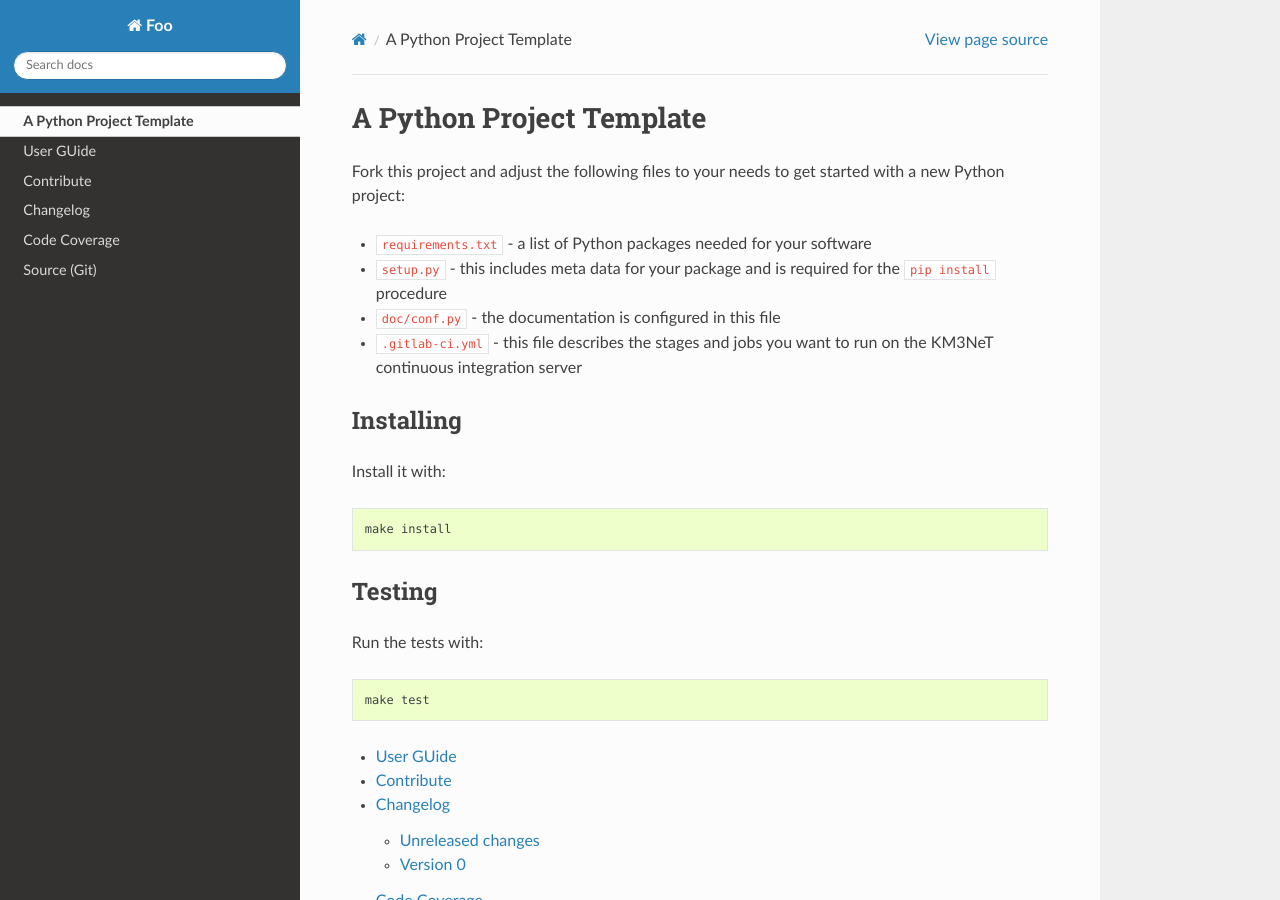
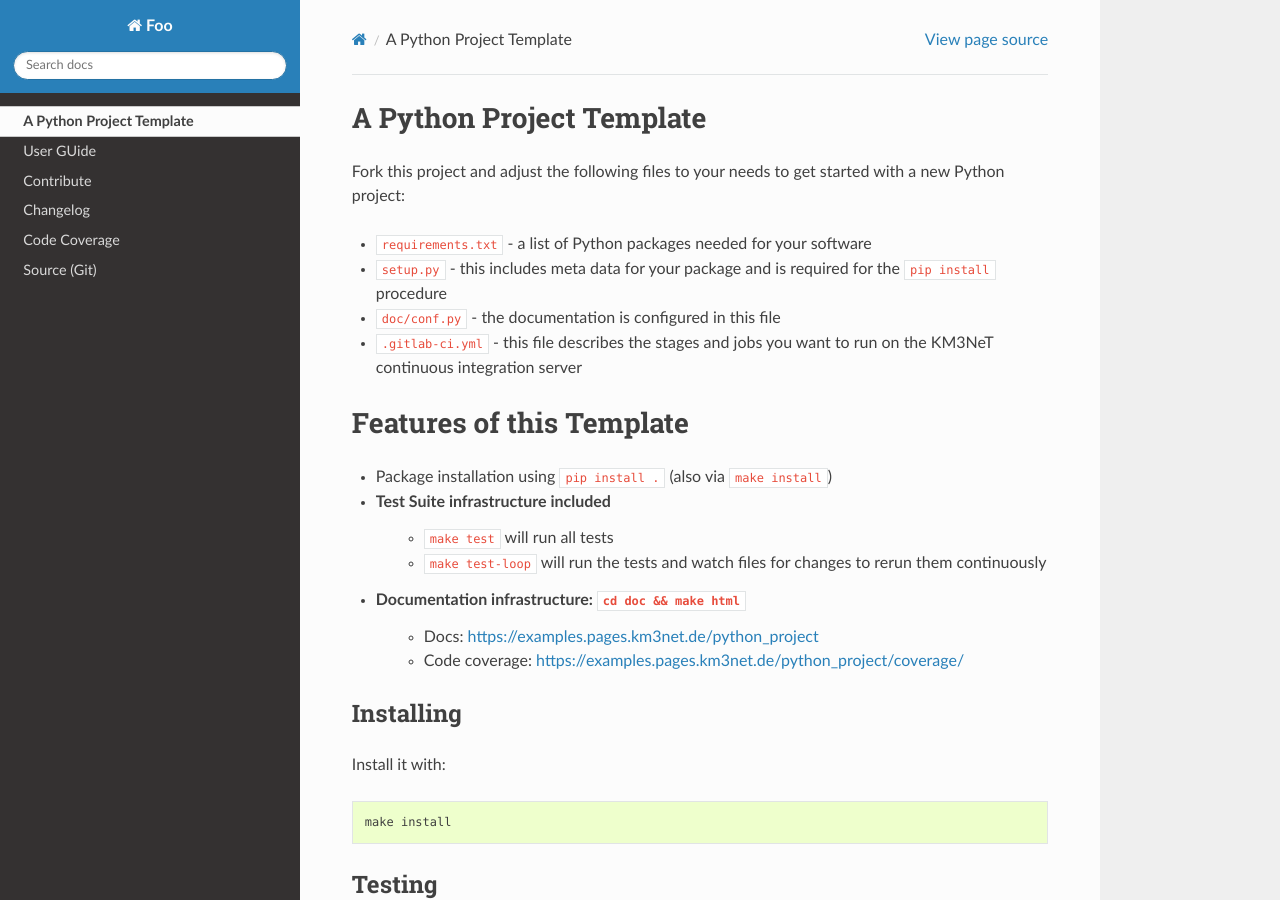
Before and after one commit to tamasgal/python_project_template, a Sphinx documentation site: the page built from doc/index.rst, in a window 1280 px wide and 900 px high. Built offline with Sphinx 7.4.7 and the Read the Docs theme 2.0.0, drawn with Linux system fonts in a browser that asks for light colours; formulas are drawn with MathJax 3; the version number could not be read and is left out.

Commit message:
Update docs

```diff
--- a/README.rst
+++ b/README.rst
@@ -10,6 +10,18 @@ with a new Python project:
 - ``doc/conf.py`` - the documentation is configured in this file
 - ``.gitlab-ci.yml`` - this file describes the stages and jobs you want to
   run on the KM3NeT continuous integration server
+
+Features of this Template
+=========================
+
+- Package installation using ``pip install .`` (also via ``make install``)
+- Test Suite infrastructure included
+    - ``make test`` will run all tests
+    - ``make test-loop`` will run the tests and watch files for changes to rerun
+      them continuously
+- Documentation infrastructure: ``cd doc && make html``
+    - Docs: https://examples.pages.km3net.de/python_project
+    - Code coverage: https://examples.pages.km3net.de/python_project/coverage/
 
 Installing
 ----------
--- a/doc/index.rst
+++ b/doc/index.rst
@@ -13,7 +13,7 @@
     contribute
     changelog
 
-    Code Coverage <http://GIT_GROUP.pages.km3net.de/PROJECT_NAME/coverage>
-    Source (Git) <https://git.km3net.de/GIT_GROUP/PROJECT_NAME.git>
+    Code Coverage <https://examples.pages.km3net.de/python_project/coverage>
+    Source (Git) <https://git.km3net.de/examples/python_project>
 
 * :ref:`genindex`
```
